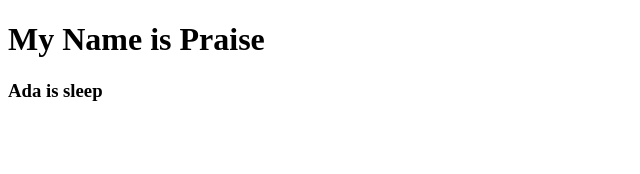
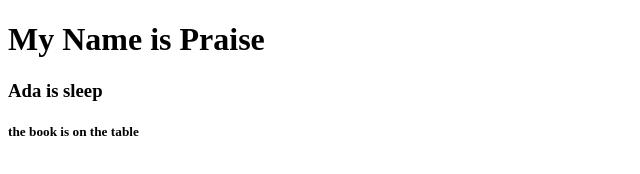
Before and after one commit to onukoPraise/myassignment, a plain HTML site: page index.html in a window 1280 px wide. Shown: the whole page, without its empty margins (0-640 px from the left). Drawn offline with Linux system fonts and the light colour scheme.

```diff
--- a/index.html
+++ b/index.html
@@ -10,5 +10,6 @@
 <body>
     <h1>My Name is Praise</h1>
     <h3>Ada is sleep</h3>
+    <h5>the book is on the table</h5>
 </body>
 </html>
```
